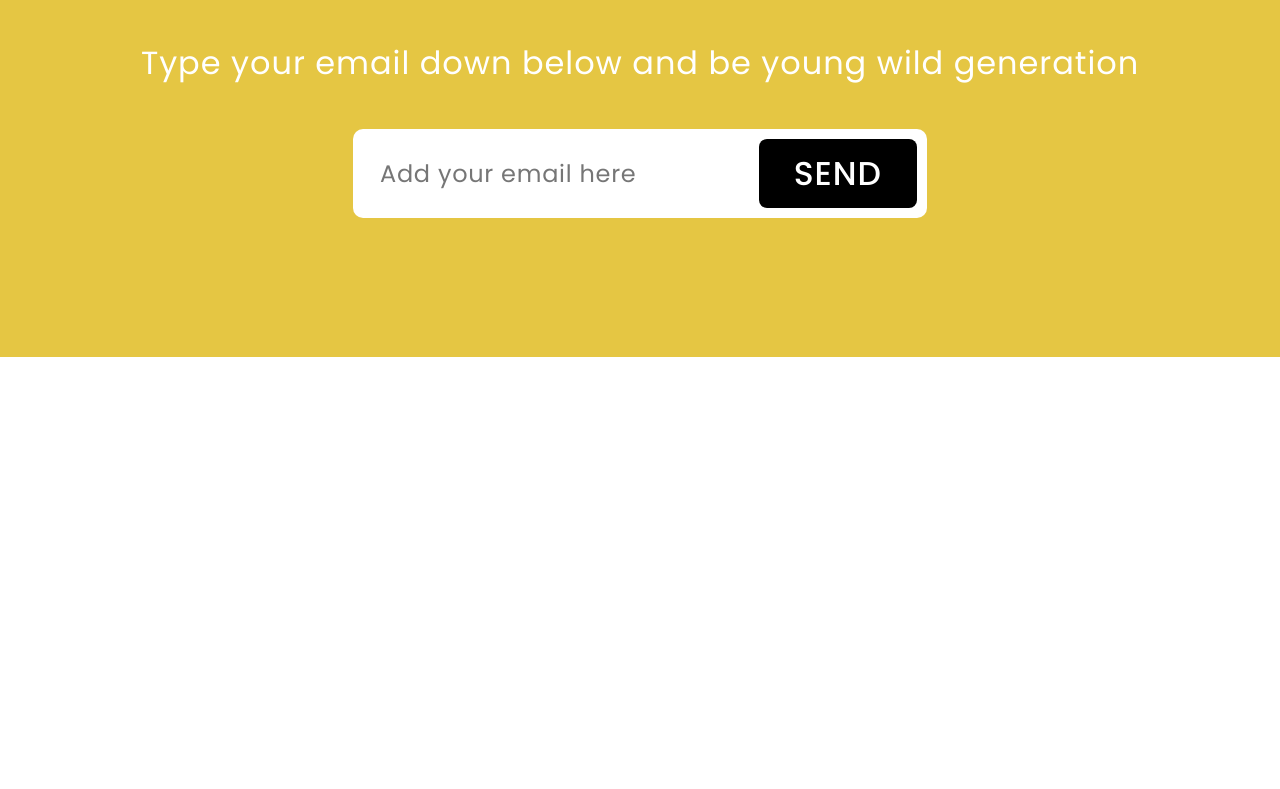
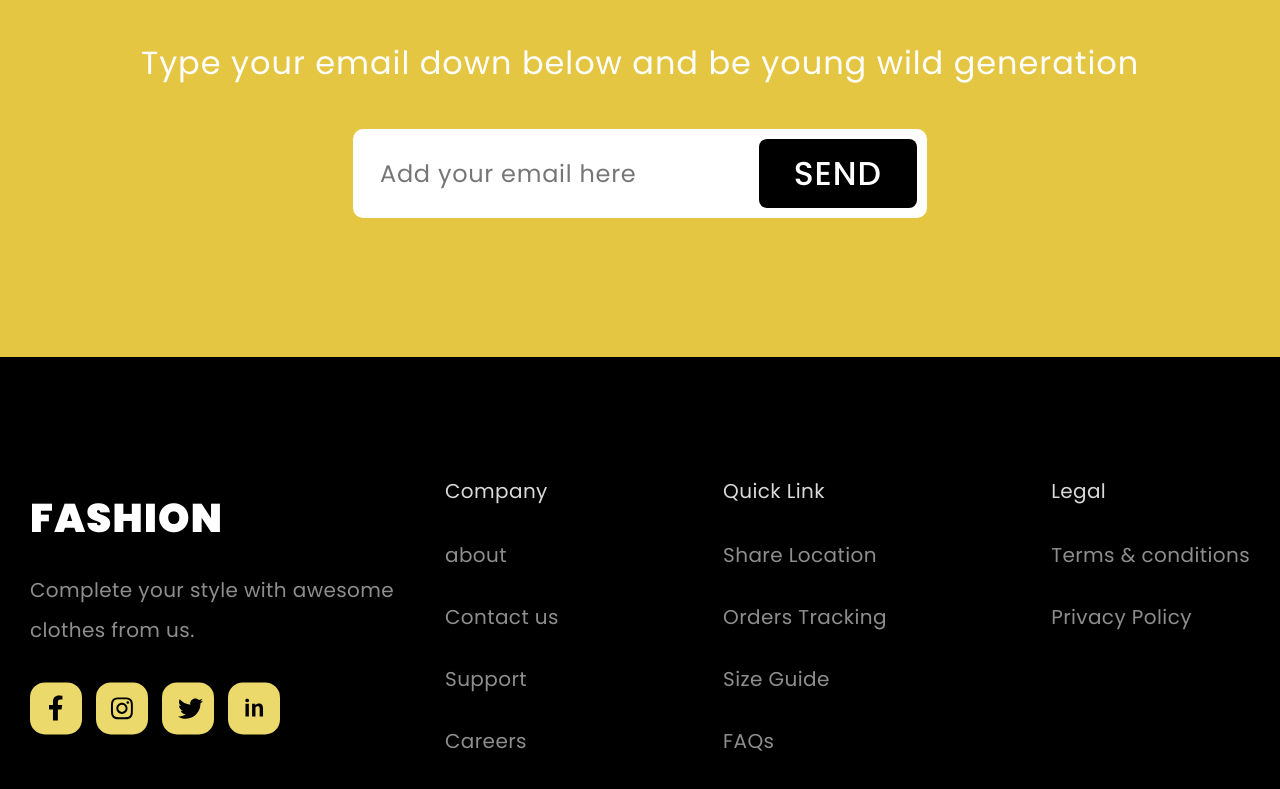
Before and after one commit to Nino5982/fashion-react, a React (Create React App) app: page / in a window 1280 px wide. Shown: the part 5212-6001 px from the top of the page. Before the commit the page ends 5569 px from the top, so only its background shows below. Built offline with nearby package versions, Linux system fonts and the light colour scheme.

Commit message:
feat: add footer component with styles

```diff
--- a/src/App.js
+++ b/src/App.js
@@ -6,6 +6,7 @@ import GenericSection from "./components/genericSection/GenericSection";
 import Sale from "./components/sale/Sale";
 import Voucher from "./components/voucher/Voucher";
 import Subscribe from "./components/subscribe/Subscribe";
+import Footer from "./components/footer/Footer";
 
 // images
 import mainPromoImage from "./img/images/header-img.jpg";
@@ -46,6 +47,7 @@ function App() {
         <Voucher />
       </GenericSection>
       <Subscribe />
+      <Footer />
     </div>
   );
 }
--- /dev/null
+++ b/src/components/footer/Footer.jsx
@@ -0,0 +1,81 @@
+import "./footer.css";
+import fb from "../../img/socials/fb.svg";
+import inst from "../../img/socials/inst.svg";
+import tw from "../../img/socials/tw.svg";
+import iin from "../../img/socials/in.svg";
+
+export default function Footer() {
+  return (
+    <footer className="footer">
+      <div className="container">
+        <div className="footer__wrapper">
+          <div className="footer__content">
+            <h2>FASHION</h2>
+            <p>Complete your style with awesome clothes from us.</p>
+            <div className="footer__socials">
+              <div className="footer__socials__btn">
+                <img src={fb} alt="facebook" />
+              </div>
+              <div className="footer__socials__btn">
+                <img src={inst} alt="instagram" />
+              </div>
+              <div className="footer__socials__btn">
+                <img src={tw} alt="tw" />
+              </div>
+              <div className="footer__socials__btn">
+                <img src={iin} alt="in" />
+              </div>
+            </div>
+          </div>
+          <nav className="footer__navigation">
+            <div className="footer__navigation__column">
+              <h3 className="footer__navigation__title">Company</h3>
+              <ul>
+                <li className="footer__navigation__list">
+                  <a href="#!">about</a>
+                </li>
+                <li className="footer__navigation__list">
+                  <a href="#!">Contact us</a>
+                </li>
+                <li className="footer__navigation__list">
+                  <a href="#!">Support</a>
+                </li>
+                <li className="footer__navigation__list">
+                  <a href="#!">Careers</a>
+                </li>
+              </ul>
+            </div>
+            <div className="footer__navigation__column">
+              <h3 className="footer__navigation__title">Quick Link</h3>
+              <ul>
+                <li className="footer__navigation__list">
+                  <a href="#!">Share Location</a>
+                </li>
+                <li className="footer__navigation__list">
+                  <a href="#!">Orders Tracking</a>
+                </li>
+                <li className="footer__navigation__list">
+                  <a href="#!">Size Guide</a>
+                </li>
+                <li className="footer__navigation__list">
+                  <a href="#!">FAQs</a>
+                </li>
+              </ul>
+            </div>
+            <div className="footer__navigation__column">
+              <h3 className="footer__navigation__title">Legal</h3>
+              <ul>
+                <li className="footer__navigation__list">
+                  <a href="#!">Terms & conditions</a>
+                </li>
+                <li className="footer__navigation__list">
+                  <a href="#!">Privacy Policy</a>
+                </li>
+              </ul>
+            </div>
+          </nav>
+        </div>
+      </div>
+    </footer>
+  );
+}
--- /dev/null
+++ b/src/components/footer/footer.css
@@ -0,0 +1,86 @@
+.footer {
+    background-color: #000;
+    color: #fff;
+}
+
+.footer__wrapper {
+    display: flex;
+    justify-content: space-between;
+    align-items: center;
+    padding-top: 119px;
+    padding-bottom: 147px;
+}
+
+.footer__content {
+    max-width: 415px;
+    width: 100%;
+}
+
+.footer__content h2 {
+    font-weight: 900;
+    font-size: 40px;
+    line-height: 100%;
+    letter-spacing: 0.03em;
+    margin-bottom: 32px;
+}
+
+.footer__content p {
+    font-weight: 400;
+    font-size: 20px;
+    line-height: 40px;
+    letter-spacing: 0.02em;
+    color: #8E8E8E;
+    margin-bottom: 32px;
+}
+
+.footer__socials {
+    display: flex;
+    column-gap: 14px;
+}
+
+.footer__socials__btn {
+    height: 52px;
+    width: 52px;
+}
+
+.footer__navigation {
+    display: flex;
+    justify-content: space-between;
+    column-gap: 20px;
+    max-width: 850px;
+    width: 100%;
+
+
+}
+
+
+.footer__navigation__title {
+    font-weight: 400;
+    font-size: 20px;
+    /* line-height: 40px; */
+    letter-spacing: 0.02em;
+    margin-bottom: 34px;
+    color: #D9D9D9;
+}
+
+.footer__navigation__column ul {
+    display: flex;
+    flex-direction: column;
+    row-gap: 32px;
+}
+
+.footer__navigation__list {
+    font-weight: 400;
+    font-size: 20px;
+    /* line-height: 40px; */
+    letter-spacing: 0.02em;
+    color: #8E8E8E;
+}
+
+/*
+
+
+
+.footer__navigation__column
+
+c */
```
